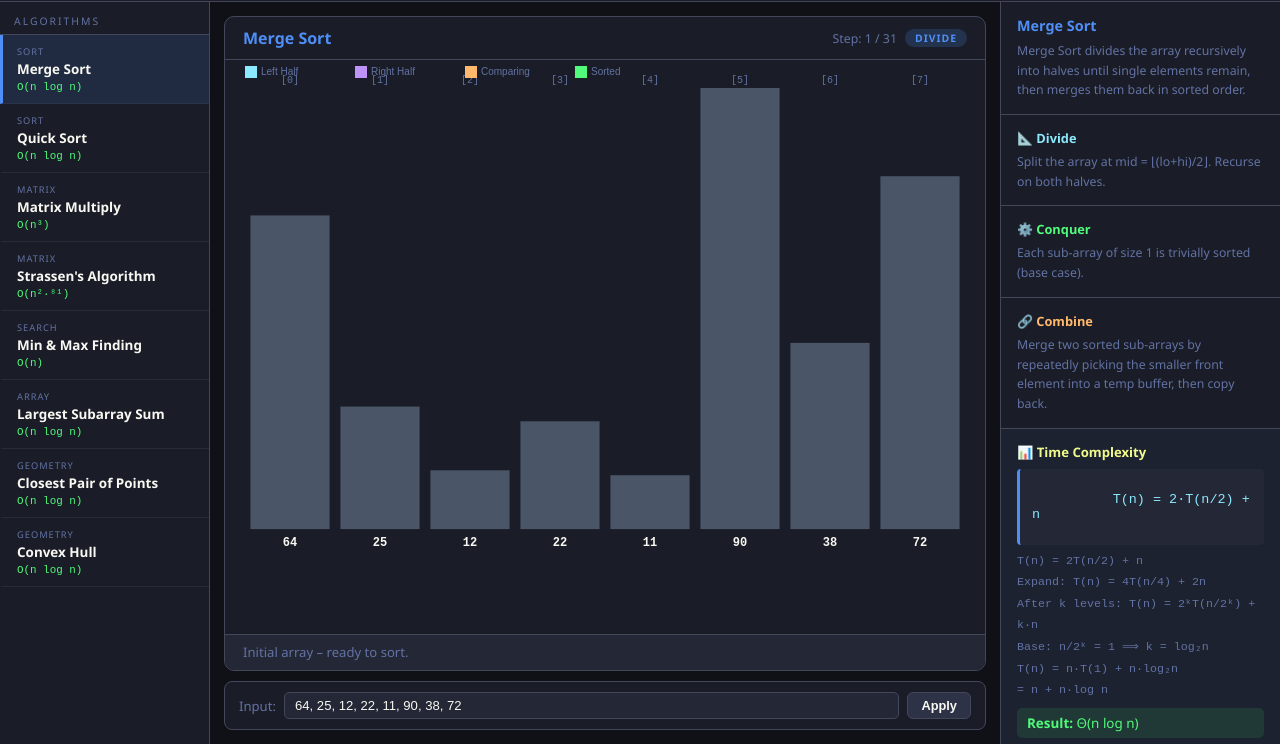
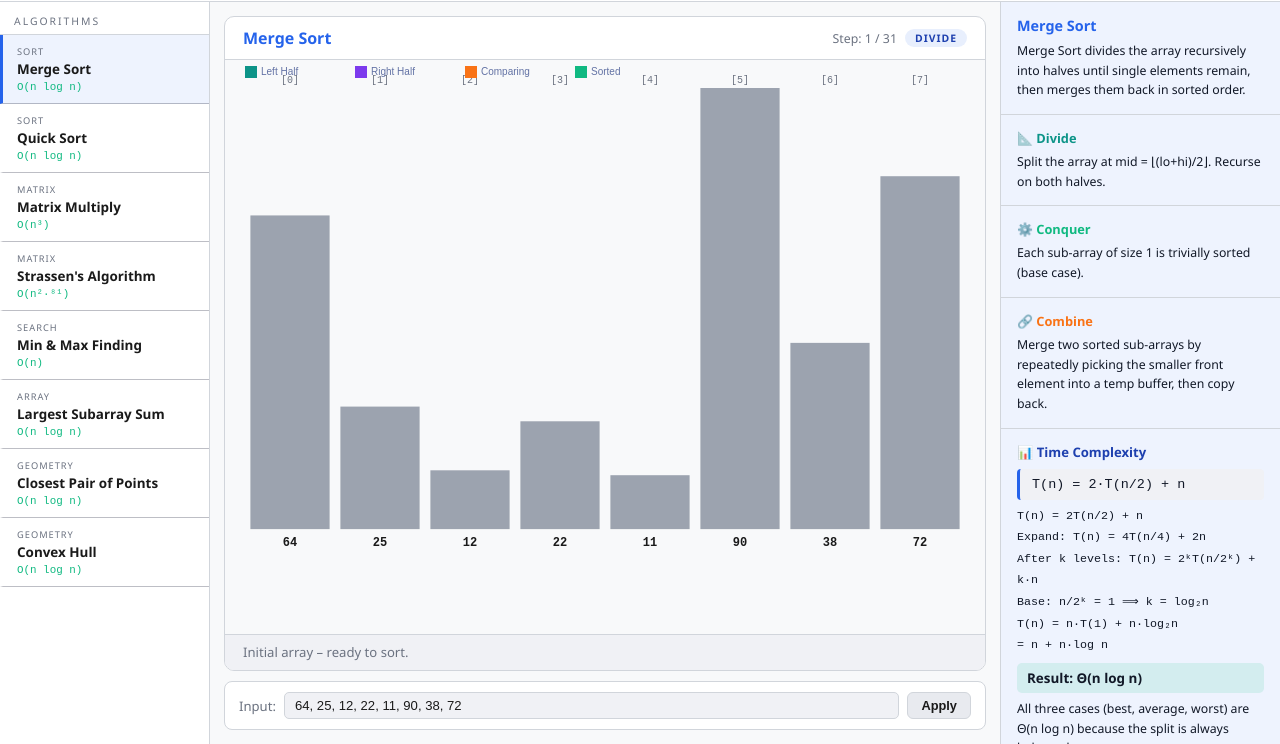
Before and after one commit to NITHISHKUMAR0283/Algo_visualization, a plain HTML site: page index.html in a window 1280 px wide. Shown: the part 56-800 px from the top of the page. Drawn offline with Linux system fonts and the light colour scheme.

Commit message:
Refine light UI and add previous step control

```diff
--- a/algorithms/closestPair.js
+++ b/algorithms/closestPair.js
@@ -5,16 +5,16 @@
 window.AlgoClosestPair = (() => {
 
   const C = {
-    dot:     '#4f8ef7',
-    left:    '#8be9fd',
-    right:   '#bd93f9',
-    strip:   '#ffb86c',
-    closest: '#50fa7b',
-    divLine: '#ff79c6',
-    bg:      '#1a1d27',
-    grid:    '#242736',
-    text:    '#f8f8f2',
-    muted:   '#6272a4',
+    dot:     '#2563eb',
+    left:    '#0d9488',
+    right:   '#7c3aed',
+    strip:   '#f97316',
+    closest: '#10b981',
+    divLine: '#ec4899',
+    bg:      '#f8f9fa',
+    grid:    '#f0f1f5',
+    text:    '#1a1a1a',
+    muted:   '#6b7280',
   };
 
   const DOT_R = 5;
@@ -245,10 +245,10 @@ window.AlgoClosestPair = (() => {
       recurrence: 'T(n) = 2·T(n/2) + n log n   (strip check)',
       complexitySteps: [
         'T(n) = 2T(n/2) + O(n log n)',
-        '     = O(n log²n)   [unoptimised strip step]',
+        '= O(n log²n)   [unoptimised strip step]',
         'With y-sorted sub-arrays passed down:',
         'T(n) = 2T(n/2) + O(n)',
-        '     = O(n log n)   [Master Theorem case 2]',
+        '= O(n log n)   [Master Theorem case 2]',
       ],
       finalComplexity: 'Θ(n log n)',
       complexityNote:
--- a/algorithms/convexHull.js
+++ b/algorithms/convexHull.js
@@ -5,16 +5,16 @@
 window.AlgoConvexHull = (() => {
 
   const C = {
-    dot:       '#4f8ef7',
-    left:      '#8be9fd',
-    right:     '#bd93f9',
-    hull:      '#50fa7b',
-    tangent:   '#ffb86c',
-    removed:   '#ff5555',
-    bg:        '#1a1d27',
-    grid:      '#242736',
-    muted:     '#6272a4',
-    text:      '#f8f8f2',
+    dot:       '#2563eb',
+    left:      '#0d9488',
+    right:     '#7c3aed',
+    hull:      '#10b981',
+    tangent:   '#f97316',
+    removed:   '#dc2626',
+    bg:        '#f8f9fa',
+    grid:      '#f0f1f5',
+    muted:     '#6b7280',
+    text:      '#1a1a1a',
   };
   const DOT_R = 5;
 
@@ -231,7 +231,7 @@ window.AlgoConvexHull = (() => {
       complexitySteps: [
         'Sort: O(n log n)',
         'D&C merge: T(n) = 2T(n/2) + O(n)',
-        '          = O(n log n)  [Master Theorem case 2]',
+        '= O(n log n)  [Master Theorem case 2]',
         'Overall: O(n log n) dominated by sorting',
       ],
       finalComplexity: 'Θ(n log n)',
--- a/algorithms/largestSubarray.js
+++ b/algorithms/largestSubarray.js
@@ -5,16 +5,16 @@
 window.AlgoLargestSubarray = (() => {
 
   const C = {
-    pos:     '#4f8ef7',
-    neg:     '#4a5568',
-    left:    '#8be9fd',
-    right:   '#bd93f9',
-    cross:   '#ffb86c',
-    best:    '#50fa7b',
-    mid:     '#ff79c6',
-    text:    '#f8f8f2',
-    muted:   '#6272a4',
-    bg:      '#1a1d27',
+    pos:     '#2563eb',
+    neg:     '#9ca3af',
+    left:    '#0d9488',
+    right:   '#7c3aed',
+    cross:   '#f97316',
+    best:    '#10b981',
+    mid:     '#ec4899',
+    text:    '#1a1a1a',
+    muted:   '#6b7280',
+    bg:      '#f8f9fa',
   };
 
 
@@ -215,9 +215,9 @@ window.AlgoLargestSubarray = (() => {
       complexitySteps: [
         'T(n) = 2T(n/2) + n',
         'By Master Theorem / recursion tree:',
-        '  a=2, b=2 → log₂2 = 1',
-        '  f(n) = n = Θ(n^log_b(a))',
-        '  Case 2 of Master Theorem → Θ(n log n)',
+        'a=2, b=2 → log₂2 = 1',
+        'f(n) = n = Θ(n^log_b(a))',
+        'Case 2 of Master Theorem → Θ(n log n)',
       ],
       finalComplexity: 'Θ(n log n)',
       complexityNote:
--- a/algorithms/matrixMultiply.js
+++ b/algorithms/matrixMultiply.js
@@ -5,7 +5,7 @@
 window.AlgoMatrixMultiply = (() => {
 
 
-  const QCOL = ['#4f8ef7','#50fa7b','#ffb86c','#bd93f9'];
+  const QCOL = ['#2563eb','#10b981','#f97316','#7c3aed'];
   const QNAME = ['11','12','21','22'];
 
 
@@ -158,7 +158,7 @@ window.AlgoMatrixMultiply = (() => {
 
   function render(canvas, ctx, step) {
     const W = canvas.width, H = canvas.height;
-    CU.clear(ctx, canvas, '#1a1d27');
+    CU.clear(ctx, canvas, '#f8f9fa');
 
     const { A, B, C, N } = step;
     if (!A || !B || !C) return;
@@ -292,9 +292,9 @@ window.AlgoMatrixMultiply = (() => {
       complexitySteps: [
         'T(n) = 8T(n/2) + n²',
         'By Master Theorem (case 1):',
-        '  a = 8, b = 2  →  log₂8 = 3',
-        '  f(n) = n² = O(n^(log_b a - ε))',
-        "  ε = 1 > 0  →  apply Master Theorem case 1",
+        'a = 8, b = 2  →  log₂8 = 3',
+        'f(n) = n² = O(n^(log_b a - ε))',
+        'ε = 1 > 0  →  apply Master Theorem case 1',
       ],
       finalComplexity: 'Θ(n³)',
       complexityNote:
--- a/algorithms/mergesort.js
+++ b/algorithms/mergesort.js
@@ -6,18 +6,18 @@ window.AlgoMergeSort = (() => {
 
 
   const C = {
-    bar:      '#4a5568',
-    left:     '#8be9fd',
-    right:    '#bd93f9',
-    compare:  '#ffb86c',
-    placing:  '#ff79c6',
-    sorted:   '#50fa7b',
-    pivot:    '#ff5555',
-    muted:    '#6272a4',
-    text:     '#f8f8f2',
-    bg:       '#1a1d27',
-    bg2:      '#242736',
-    divLine:  '#ff79c6',
+    bar:      '#9ca3af',
+    left:     '#0d9488',
+    right:    '#7c3aed',
+    compare:  '#f97316',
+    placing:  '#ec4899',
+    sorted:   '#10b981',
+    pivot:    '#dc2626',
+    muted:    '#6b7280',
+    text:     '#1a1a1a',
+    bg:       '#f8f9fa',
+    bg2:      '#f0f1f5',
+    divLine:  '#ec4899',
   };
 
 
@@ -243,7 +243,7 @@ window.AlgoMergeSort = (() => {
         'After k levels: T(n) = 2ᵏT(n/2ᵏ) + k·n',
         'Base: n/2ᵏ = 1  ⟹  k = log₂n',
         'T(n) = n·T(1) + n·log₂n',
-        '     = n + n·log n',
+        '= n + n·log n',
       ],
       finalComplexity: 'Θ(n log n)',
       complexityNote:
--- a/algorithms/minmax.js
+++ b/algorithms/minmax.js
@@ -5,14 +5,14 @@
 window.AlgoMinMax = (() => {
 
   const C = {
-    bar:     '#4a5568',
-    active:  '#4f8ef7',
-    min:     '#ff5555',
-    max:     '#50fa7b',
-    compare: '#ffb86c',
-    muted:   '#6272a4',
-    text:    '#f8f8f2',
-    bg:      '#1a1d27',
+    bar:     '#9ca3af',
+    active:  '#2563eb',
+    min:     '#dc2626',
+    max:     '#10b981',
+    compare: '#f97316',
+    muted:   '#6b7280',
+    text:    '#1a1a1a',
+    bg:      '#f8f9fa',
   };
 
 
--- a/algorithms/quicksort.js
+++ b/algorithms/quicksort.js
@@ -5,15 +5,15 @@
 window.AlgoQuickSort = (() => {
 
   const C = {
-    bar:     '#4a5568',
-    pivot:   '#ff5555',
-    small:   '#8be9fd',
-    large:   '#bd93f9',
-    swap:    '#ffb86c',
-    sorted:  '#50fa7b',
-    muted:   '#6272a4',
-    text:    '#f8f8f2',
-    bg:      '#1a1d27',
+    bar:     '#9ca3af',
+    pivot:   '#dc2626',
+    small:   '#0d9488',
+    large:   '#7c3aed',
+    swap:    '#f97316',
+    sorted:  '#10b981',
+    muted:   '#6b7280',
+    text:    '#1a1a1a',
+    bg:      '#f8f9fa',
   };
 
 
@@ -215,11 +215,11 @@ window.AlgoQuickSort = (() => {
       recurrence: 'T(n) = T(k) + T(n-k-1) + n  (k = partition size)',
       complexitySteps: [
         'Best/Average (balanced split, k ≈ n/2):',
-        '  T(n) = 2T(n/2) + n  →  Θ(n log n)',
+        'T(n) = 2T(n/2) + n  →  Θ(n log n)',
         'Worst (sorted input, k = 0 each time):',
-        '  T(n) = T(0) + T(n-1) + n',
-        '       = T(n-1) + n',
-        '       → Θ(n²)',
+        'T(n) = T(0) + T(n-1) + n',
+        '= T(n-1) + n',
+        '→ Θ(n²)',
       ],
       finalComplexity: 'Avg Θ(n log n)  /  Worst Θ(n²)',
       complexityNote:
--- a/algorithms/strassen.js
+++ b/algorithms/strassen.js
@@ -110,32 +110,32 @@ window.AlgoStrassen = (() => {
   }
 
 
-  const MC = ['#4f8ef7','#50fa7b','#ffb86c','#bd93f9','#ff79c6','#8be9fd','#f1fa8c'];
+  const MC = ['#2563eb','#10b981','#f97316','#7c3aed','#ec4899','#0d9488','#eab308'];
 
   function drawMat2x2(ctx, mat, xo, yo, cs, title, fill) {
     if (title) {
       CU.text(ctx, title, xo + cs, yo - 10, {
-        font: 'bold 12px sans-serif', color: '#8be9fd', align: 'center',
+        font: 'bold 12px sans-serif', color: '#0d9488', align: 'center',
       });
     }
     for (let r = 0; r < 2; r++) {
       for (let c = 0; c < 2; c++) {
         const x = xo + c * cs;
         const y = yo + r * cs;
-        CU.rect(ctx, x+1, y+1, cs-2, cs-2, fill || '#242736', '#44475a', 1);
+        CU.rect(ctx, x+1, y+1, cs-2, cs-2, fill || '#f0f1f5', '#d1d5db', 1);
         if (mat && mat[r] && mat[r][c] !== undefined) {
           CU.text(ctx, mat[r][c], x + cs/2, y + cs/2, {
-            font: `bold ${Math.max(9,cs*0.38)}px monospace`, color: '#f8f8f2',
+            font: `bold ${Math.max(9,cs*0.38)}px monospace`, color: '#1a1a1a',
           });
         }
       }
     }
-    CU.strokeRect(ctx, xo, yo, cs*2, cs*2, '#6272a4', 1);
+    CU.strokeRect(ctx, xo, yo, cs*2, cs*2, '#d1d5db', 1);
   }
 
   function render(canvas, ctx, step) {
     const W = canvas.width, H = canvas.height;
-    CU.clear(ctx, canvas, '#1a1d27');
+    CU.clear(ctx, canvas, '#f8f9fa');
 
     const { A, B, Ms, C, currentM, currentC, doneMs, highlightAll } = step;
 
@@ -155,15 +155,15 @@ window.AlgoStrassen = (() => {
     }
 
     row1Items.forEach(({ mat, title, x }) => {
-      drawMat2x2(ctx, mat, x, topY, cs, title, '#242736');
+      drawMat2x2(ctx, mat, x, topY, cs, title, '#f0f1f5');
     });
 
     CU.text(ctx, '×', PAD + matW + 18, topY + matW / 2, {
-      font: 'bold 22px sans-serif', color: '#6272a4',
+      font: 'bold 22px sans-serif', color: '#6b7280',
     });
     if (C) {
       CU.text(ctx, '=', PAD + (matW + 36) * 2 - 18, topY + matW / 2, {
-        font: 'bold 22px sans-serif', color: '#6272a4',
+        font: 'bold 22px sans-serif', color: '#6b7280',
       });
     }
 
@@ -173,9 +173,9 @@ window.AlgoStrassen = (() => {
       const [r, c] = currentC;
       const hx = cxo + c * cs;
       const hy = topY + r * cs;
-      CU.rect(ctx, hx+1, hy+1, cs-2, cs-2, '#50fa7b44', '#50fa7b', 2);
+      CU.rect(ctx, hx+1, hy+1, cs-2, cs-2, '#10b98144', '#10b981', 2);
       CU.text(ctx, C[r][c], hx + cs/2, hy + cs/2, {
-        font: `bold ${Math.max(9,cs*0.38)}px monospace`, color: '#50fa7b',
+        font: `bold ${Math.max(9,cs*0.38)}px monospace`, color: '#10b981',
       });
     }
 
@@ -188,7 +188,7 @@ window.AlgoStrassen = (() => {
           const x = xo + c * cs;
           const y = topY + r * cs;
           CU.text(ctx, labels[r][c], x + cs - 4, y + 10, {
-            font: '8px monospace', color: '#6272a4', align: 'right',
+            font: '8px monospace', color: '#6b7280', align: 'right',
           });
         }
       }
@@ -201,7 +201,7 @@ window.AlgoStrassen = (() => {
     const mStartX = (W - totalMW) / 2;
 
     CU.text(ctx, '7 Strassen Products  M₁…M₇', W / 2, midY - 12, {
-      font: 'bold 11px sans-serif', color: '#f1fa8c', align: 'center',
+      font: 'bold 11px sans-serif', color: '#f97316', align: 'center',
     });
 
     for (let i = 0; i < 7; i++) {
--- a/index.html
+++ b/index.html
@@ -21,6 +21,7 @@
     <div class="controls">
       <button id="btn-start"  class="btn btn-primary">▶ Start</button>
       <button id="btn-pause"  class="btn btn-secondary" disabled>⏸ Pause</button>
+      <button id="btn-prev"   class="btn btn-secondary" disabled>⏮ Prev</button>
       <button id="btn-step"   class="btn btn-secondary">⏭ Step</button>
       <button id="btn-reset"  class="btn btn-danger">↺ Reset</button>
       <div class="speed-wrap">
@@ -121,31 +122,29 @@
 
     <aside class="info-panel">
 
-      <section class="info-section">
+      <section class="info-section info-highlight-block">
         <h3 id="info-name">Merge Sort</h3>
         <p  id="info-desc"></p>
       </section>
 
-      <section class="info-section">
+      <section class="info-section info-highlight-block">
         <h4 class="phase-label divide-label">📐 Divide</h4>
         <p id="info-divide"></p>
       </section>
 
-      <section class="info-section">
+      <section class="info-section info-highlight-block">
         <h4 class="phase-label conquer-label">⚙️ Conquer</h4>
         <p id="info-conquer"></p>
       </section>
 
-      <section class="info-section">
+      <section class="info-section info-highlight-block">
         <h4 class="phase-label combine-label">🔗 Combine</h4>
         <p id="info-combine"></p>
       </section>
 
       <section class="info-section complexity-block">
         <h4>📊 Time Complexity</h4>
-        <div class="recurrence-box">
-          <span id="info-recurrence"></span>
-        </div>
+        <div class="recurrence-box"><span id="info-recurrence"></span></div>
         <div id="info-complexity-steps" class="complexity-steps"></div>
         <div class="final-box">
           <strong>Result: </strong>
--- a/script.js
+++ b/script.js
@@ -104,6 +104,7 @@ document.addEventListener('DOMContentLoaded', () => {
 
   document.getElementById('btn-start').addEventListener('click',  () => Animator.play());
   document.getElementById('btn-pause').addEventListener('click',  () => Animator.pause());
+  document.getElementById('btn-prev') .addEventListener('click',  () => Animator.stepBackward());
   document.getElementById('btn-step') .addEventListener('click',  () => Animator.stepForward());
   document.getElementById('btn-reset').addEventListener('click',  () => {
     Animator.reset();
--- a/styles.css
+++ b/styles.css
@@ -2,22 +2,22 @@
 *, *::before, *::after { box-sizing: border-box; margin: 0; padding: 0; }
 
 :root {
-  --bg0:       #0f1117;
-  --bg1:       #1a1d27;
-  --bg2:       #242736;
-  --bg3:       #2e3247;
-  --border:    #44475a;
-  --muted:     #6272a4;
-  --text:      #f8f8f2;
+  --bg0:       #f8f9fa;
+  --bg1:       #ffffff;
+  --bg2:       #f0f1f5;
+  --bg3:       #e8eaef;
+  --border:    #d1d5db;
+  --muted:     #6b7280;
+  --text:      #1a1a1a;
 
-  --blue:      #4f8ef7;
-  --green:     #50fa7b;
-  --orange:    #ffb86c;
-  --red:       #ff5555;
-  --purple:    #bd93f9;
-  --cyan:      #8be9fd;
-  --pink:      #ff79c6;
-  --yellow:    #f1fa8c;
+  --blue:      #2563eb;
+  --green:     #10b981;
+  --orange:    #f97316;
+  --red:       #dc2626;
+  --purple:    #7c3aed;
+  --cyan:      #0d9488;
+  --pink:      #ec4899;
+  --yellow:    #eab308;
 
   --sidebar-w: 210px;
   --info-w:    280px;
@@ -94,16 +94,16 @@ body {
 .btn:disabled { opacity: 0.38; cursor: not-allowed; }
 
 .btn-primary  { background: var(--blue);   color: #fff; }
-.btn-primary:hover:not(:disabled)  { background: #3a7de8; }
+.btn-primary:hover:not(:disabled)  { background: #1d4ed8; }
 
 .btn-secondary { background: var(--bg3); color: var(--text); border: 1px solid var(--border); }
-.btn-secondary:hover:not(:disabled) { background: var(--border); }
+.btn-secondary:hover:not(:disabled) { background: #dde1e8; }
 
 .btn-danger { background: var(--red); color: #fff; }
-.btn-danger:hover:not(:disabled) { background: #e04444; }
+.btn-danger:hover:not(:disabled) { background: #b91c1c; }
 
 .btn-info { background: var(--purple); color: #fff; }
-.btn-info:hover:not(:disabled) { background: #a87de8; }
+.btn-info:hover:not(:disabled) { background: #6d28d9; }
 
 .speed-wrap {
   display: flex;
@@ -153,7 +153,7 @@ body {
 }
 .algo-item:hover { background: var(--bg2); }
 .algo-item.active {
-  background: rgba(79,142,247,0.12);
+  background: rgba(37,99,235,0.08);
   border-left-color: var(--blue);
 }
 
@@ -231,10 +231,10 @@ body {
   text-transform: uppercase;
   letter-spacing: 1px;
 }
-.phase-divide  { background: rgba(79,142,247,0.18);  color: var(--blue); }
-.phase-conquer { background: rgba(80,250,123,0.18);  color: var(--green); }
-.phase-combine { background: rgba(255,184,108,0.18); color: var(--orange); }
-.phase-done    { background: rgba(189,147,249,0.18); color: var(--purple); }
+.phase-divide  { background: rgba(37,99,235,0.1);   color: #1e40af; }
+.phase-conquer { background: rgba(16,185,129,0.1);  color: #065f46; }
+.phase-combine { background: rgba(249,115,22,0.1);  color: #92400e; }
+.phase-done    { background: rgba(124,58,237,0.1);  color: #5b21b6; }
 
 #viz-canvas {
   flex: 1;
@@ -313,13 +313,18 @@ body {
 
 .info-section p {
   font-size: 0.77rem;
-  color: var(--muted);
+  color: #111827;
   line-height: 1.6;
 }
 
 
-.complexity-block { background: rgba(79,142,247,0.04); }
-.complexity-block h4 { color: var(--yellow); font-size: 0.82rem; margin-bottom: 8px; }
+.info-highlight-block {
+  background: rgba(37,99,235,0.08);
+}
+
+
+.complexity-block { background: rgba(37,99,235,0.08); }
+.complexity-block h4 { color: #1e40af; font-size: 0.82rem; margin-bottom: 8px; font-weight: 700; }
 
 .recurrence-box {
   background: var(--bg2);
@@ -328,7 +333,7 @@ body {
   border-radius: 4px;
   font-family: 'Courier New', monospace;
   font-size: 0.84rem;
-  color: var(--cyan);
+  color: #111827;
   margin: 6px 0;
   white-space: pre-wrap;
 }
@@ -336,23 +341,24 @@ body {
 .complexity-steps {
   font-family: 'Courier New', monospace;
   font-size: 0.73rem;
-  color: var(--muted);
+  color: #111827;
   line-height: 1.85;
   margin: 6px 0;
 }
 
 .final-box {
-  background: rgba(80,250,123,0.1);
+  background: rgba(16,185,129,0.12);
   border-radius: 5px;
   padding: 6px 10px;
   font-size: 0.84rem;
-  color: var(--green);
+  color: #111827;
   margin: 6px 0;
+  font-weight: 600;
 }
 
 .complexity-note {
   font-size: 0.73rem;
-  color: var(--muted);
+  color: #111827;
   line-height: 1.6;
   margin-top: 4px;
 }
--- a/visualization/animation.js
+++ b/visualization/animation.js
@@ -49,6 +49,8 @@ const Animator = (() => {
     const elDesc   = document.getElementById('step-desc');
     const elStart  = document.getElementById('btn-start');
     const elPause  = document.getElementById('btn-pause');
+    const elPrev   = document.getElementById('btn-prev');
+    const elStep   = document.getElementById('btn-step');
 
     if (elCount)  elCount.textContent = `Step: ${_current + 1} / ${total}`;
 
@@ -63,6 +65,8 @@ const Animator = (() => {
 
     if (elStart) elStart.disabled = _playing;
     if (elPause) elPause.disabled = !_playing;
+    if (elPrev)  elPrev.disabled  = _playing || total === 0 || _current === 0;
+    if (elStep)  elStep.disabled  = _playing || total === 0 || _current >= total - 1;
   }
 
 
```
